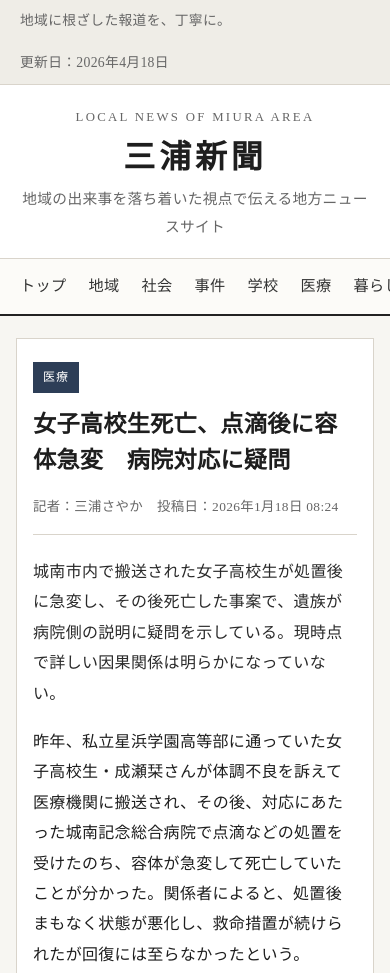
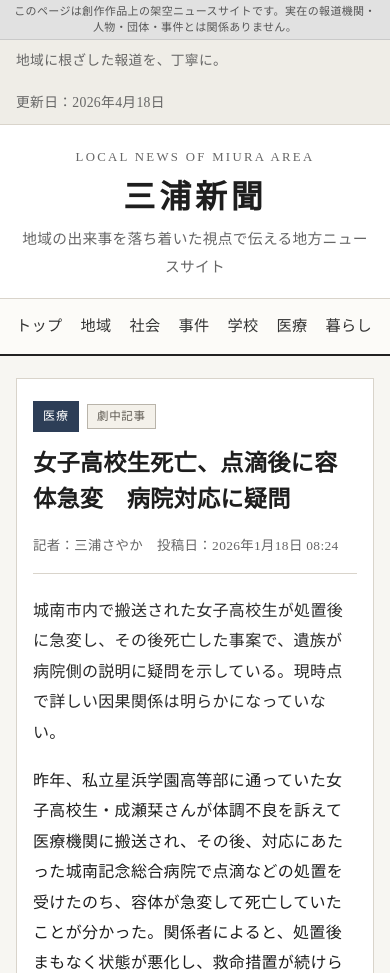
Before and after one commit to ryosukeucchi0112-boop/news-article-naruse, a plain HTML site: page index.html in a window 390 px wide. Shown: the top 973 px of the page. Drawn offline with Linux system fonts and the light colour scheme.

Commit message:
Update index.html

```diff
--- a/index.html
+++ b/index.html
@@ -3,13 +3,16 @@
 <head>
   <meta charset="UTF-8" />
   <meta name="viewport" content="width=device-width, initial-scale=1.0" />
+
   <title>女子高校生死亡、点滴後に容体急変　病院対応に疑問 | 三浦新聞</title>
   <meta
     name="description"
     content="市内病院で処置を受けた女子高校生が急変し死亡した件で、遺族が病院側の説明に疑問を示している。詳しい因果関係は明らかになっていない。"
   />
+
   <style>
     :root {
+      --fiction-height: 34px;
       --bg: #f7f6f2;
       --paper: #ffffff;
       --ink: #1e1e1e;
@@ -31,6 +34,7 @@
 
     body {
       margin: 0;
+      padding-top: var(--fiction-height);
       font-family:
         "Hiragino Mincho ProN",
         "Yu Mincho",
@@ -46,6 +50,42 @@
     a {
       color: inherit;
       text-decoration: none;
+    }
+
+    .fiction-fixed-bar {
+      position: fixed;
+      top: 0;
+      left: 0;
+      z-index: 9999;
+      width: 100%;
+      height: var(--fiction-height);
+      background: #e1e1e1;
+      border-bottom: 1px solid #c9c9c9;
+      color: #555;
+      font-family:
+        -apple-system,
+        BlinkMacSystemFont,
+        "Hiragino Sans",
+        "Yu Gothic",
+        "Noto Sans JP",
+        sans-serif;
+      font-size: 12px;
+      line-height: 1.4;
+      letter-spacing: 0.03em;
+    }
+
+    .fiction-fixed-inner {
+      max-width: var(--max);
+      height: 100%;
+      margin: 0 auto;
+      padding: 0 20px;
+      display: flex;
+      align-items: center;
+      justify-content: center;
+      text-align: center;
+      white-space: nowrap;
+      overflow: hidden;
+      text-overflow: ellipsis;
     }
 
     .topbar {
@@ -148,14 +188,32 @@
       min-width: 0;
     }
 
+    .label-row {
+      display: flex;
+      flex-wrap: wrap;
+      gap: 8px;
+      align-items: center;
+      margin-bottom: 14px;
+    }
+
     .category {
       display: inline-block;
-      margin-bottom: 14px;
       padding: 4px 10px;
       font-size: 0.75rem;
       letter-spacing: 0.08em;
       color: #fff;
       background: var(--accent-dark);
+    }
+
+    .fiction-badge {
+      display: inline-block;
+      padding: 3px 9px;
+      border: 1px solid #b9b4aa;
+      background: #f4f1ea;
+      color: #5f5a52;
+      font-size: 0.72rem;
+      line-height: 1.5;
+      letter-spacing: 0.06em;
     }
 
     .article-title {
@@ -203,6 +261,16 @@
       color: var(--accent);
     }
 
+    .fiction-note {
+      margin-top: 18px;
+      padding: 14px 16px;
+      border: 1px solid #ded8ce;
+      background: #faf8f2;
+      color: var(--muted);
+      font-size: 0.82rem;
+      line-height: 1.8;
+    }
+
     .sidebar {
       min-width: 0;
     }
@@ -239,7 +307,7 @@
     .related-list a {
       display: block;
       padding: 14px 16px;
-      transition: 0.2s ease;
+      transition: background 0.2s ease;
     }
 
     .related-list a:hover {
@@ -257,15 +325,6 @@
       display: block;
       font-size: 0.94rem;
       line-height: 1.6;
-    }
-
-    .fiction-note {
-      margin-top: 18px;
-      padding-top: 14px;
-      border-top: 1px solid var(--line);
-      color: var(--muted);
-      font-size: 0.82rem;
-      line-height: 1.8;
     }
 
     .site-footer {
@@ -286,6 +345,15 @@
       flex-wrap: wrap;
     }
 
+    .footer-fiction {
+      width: 100%;
+      padding-top: 12px;
+      border-top: 1px solid #d8d2c8;
+      font-size: 0.78rem;
+      line-height: 1.7;
+      color: #777;
+    }
+
     @media (max-width: 900px) {
       .content-grid {
         grid-template-columns: 1fr;
@@ -293,8 +361,27 @@
     }
 
     @media (max-width: 600px) {
+      :root {
+        --fiction-height: 40px;
+      }
+
+      .fiction-fixed-inner {
+        padding: 0 12px;
+        font-size: 11px;
+        white-space: normal;
+      }
+
+      .topbar-inner {
+        padding: 8px 16px;
+      }
+
       .site-header-inner {
         padding: 20px 16px 16px;
+      }
+
+      .global-nav-inner {
+        padding: 0 16px;
+        gap: 18px;
       }
 
       .page {
@@ -308,10 +395,21 @@
       .article-title {
         font-size: 1.45rem;
       }
+
+      .site-footer-inner {
+        padding: 18px 16px;
+      }
     }
   </style>
 </head>
+
 <body>
+  <div class="fiction-fixed-bar" role="note" aria-label="フィクション表記">
+    <div class="fiction-fixed-inner">
+      このページは創作作品上の架空ニュースサイトです。実在の報道機関・人物・団体・事件とは関係ありません。
+    </div>
+  </div>
+
   <div class="topbar">
     <div class="topbar-inner">
       <div>地域に根ざした報道を、丁寧に。</div>
@@ -323,7 +421,9 @@
     <div class="site-header-inner">
       <div class="site-name-wrap">
         <p class="site-kicker">LOCAL NEWS OF MIURA AREA</p>
-        <h1 class="site-title"><a href="index.html">三浦新聞</a></h1>
+        <h1 class="site-title">
+          <a href="index.html">三浦新聞</a>
+        </h1>
         <p class="site-sub">地域の出来事を落ち着いた視点で伝える地方ニュースサイト</p>
       </div>
     </div>
@@ -344,8 +444,15 @@
   <main class="page">
     <div class="content-grid">
       <article class="article">
-        <div class="category">医療</div>
-        <h1 class="article-title">女子高校生死亡、点滴後に容体急変　病院対応に疑問</h1>
+        <div class="label-row">
+          <span class="category">医療</span>
+          <span class="fiction-badge">劇中記事</span>
+        </div>
+
+        <h1 class="article-title">
+          女子高校生死亡、点滴後に容体急変　病院対応に疑問
+        </h1>
+
         <div class="meta">
           <span>記者：三浦さやか</span>
           <span>投稿日：2026年1月18日 08:24</span>
@@ -372,7 +479,7 @@
         </div>
 
         <div class="fiction-note">
-          ※本ページはフィクションとして制作されたもので、実在の名称・人物・出来事とは関係ありません。
+          ※この記事は創作作品内の演出として作成された劇中記事です。記載されている人物・団体・病院・学校・出来事は架空のもので、実在の人物・団体・事件とは関係ありません。
         </div>
       </article>
 
@@ -414,6 +521,9 @@
     <div class="site-footer-inner">
       <div>三浦新聞</div>
       <div>© 2026 Miura Shimbun</div>
+      <div class="footer-fiction">
+        本サイトは創作作品のために制作された架空ニュースサイトです。人物・団体・施設・風景等の画像はAI生成画像または加工画像を含む場合があります。実在の人物・団体・施設・事件とは関係ありません。
+      </div>
     </div>
   </footer>
 </body>
```
